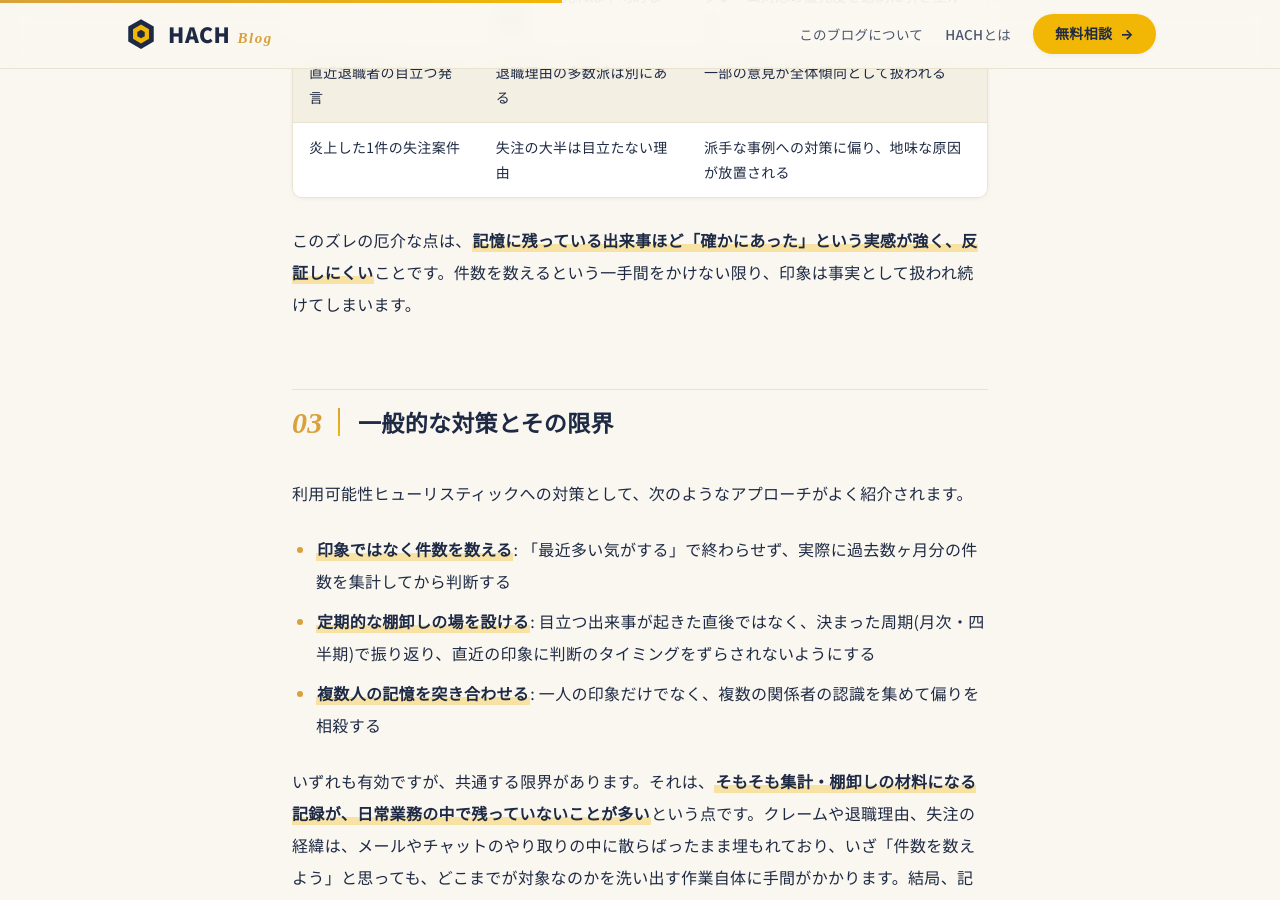
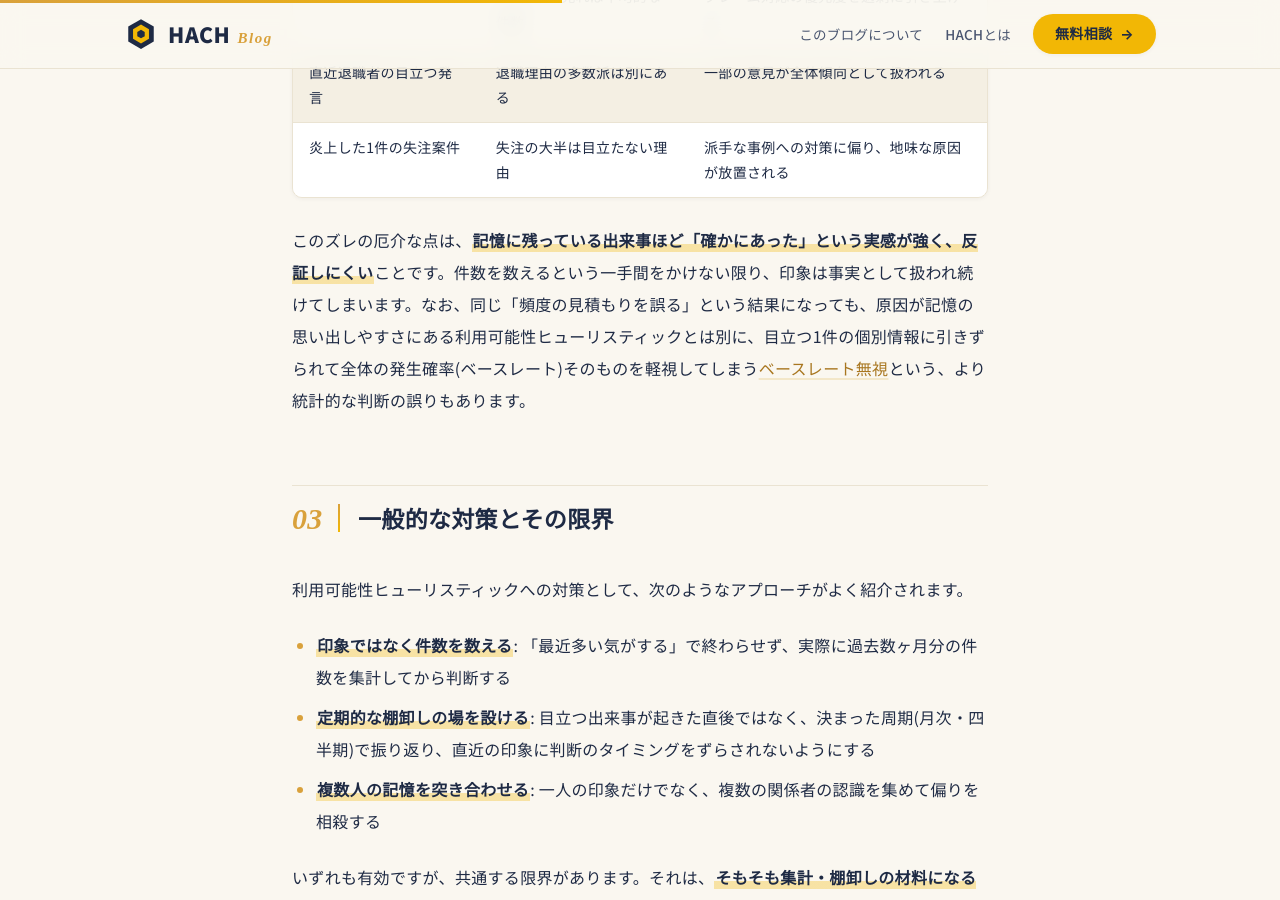
Before and after one commit to ismweb-ai/hach-blog, a Jekyll site: the page built from _posts/2026-10-04-riyoukanousei-heuristic-kioku-insho-hindo-sakkaku-fuan.md, in a window 1280 px wide and 900 px high, scrolled down 2023 px. Built offline with Jekyll 4.4.1, drawn with Linux system fonts in a browser that asks for light colours; some web fonts are replaced.

Commit message:
improve: 孤立記事2本(ベースレート無視・ゼンメルワイス反射)への内部リンク解消

```diff
--- a/_posts/2026-10-04-riyoukanousei-heuristic-kioku-insho-hindo-sakkaku-fuan.md
+++ b/_posts/2026-10-04-riyoukanousei-heuristic-kioku-insho-hindo-sakkaku-fuan.md
@@ -30,7 +30,7 @@ category: 認知バイアス
 | 直近退職者の目立つ発言 | 退職理由の多数派は別にある | 一部の意見が全体傾向として扱われる |
 | 炎上した1件の失注案件 | 失注の大半は目立たない理由 | 派手な事例への対策に偏り、地味な原因が放置される |
 
-このズレの厄介な点は、**記憶に残っている出来事ほど「確かにあった」という実感が強く、反証しにくい**ことです。件数を数えるという一手間をかけない限り、印象は事実として扱われ続けてしまいます。
+このズレの厄介な点は、**記憶に残っている出来事ほど「確かにあった」という実感が強く、反証しにくい**ことです。件数を数えるという一手間をかけない限り、印象は事実として扱われ続けてしまいます。なお、同じ「頻度の見積もりを誤る」という結果になっても、原因が記憶の思い出しやすさにある利用可能性ヒューリスティックとは別に、目立つ1件の個別情報に引きずられて全体の発生確率(ベースレート)そのものを軽視してしまう[ベースレート無視](/2026/10/base-rate-neglect-kiso-ritsu-mushi-tokutei-jirei-kakuritsu-handan-fuan/)という、より統計的な判断の誤りもあります。
 
 ## 一般的な対策とその限界
 
```
Also changed, not shown: _posts/2026-08-29-saiyo-mensetsu-hyoka-bakutsuki-mensetsukan-fuan.md (+2 -0 lines), _posts/2026-10-19-maboroshi-no-shinjitsu-koka-illusory-truth-kurikaeshi-uwasa-shanai-rule-fuan.md (+2 -0 lines), _posts/2026-10-20-yuuetsu-no-sakkaku-illusory-superiority-jiko-hyouka-jinji-hyouka-kairi-fuan.md (+2 -0 lines).
